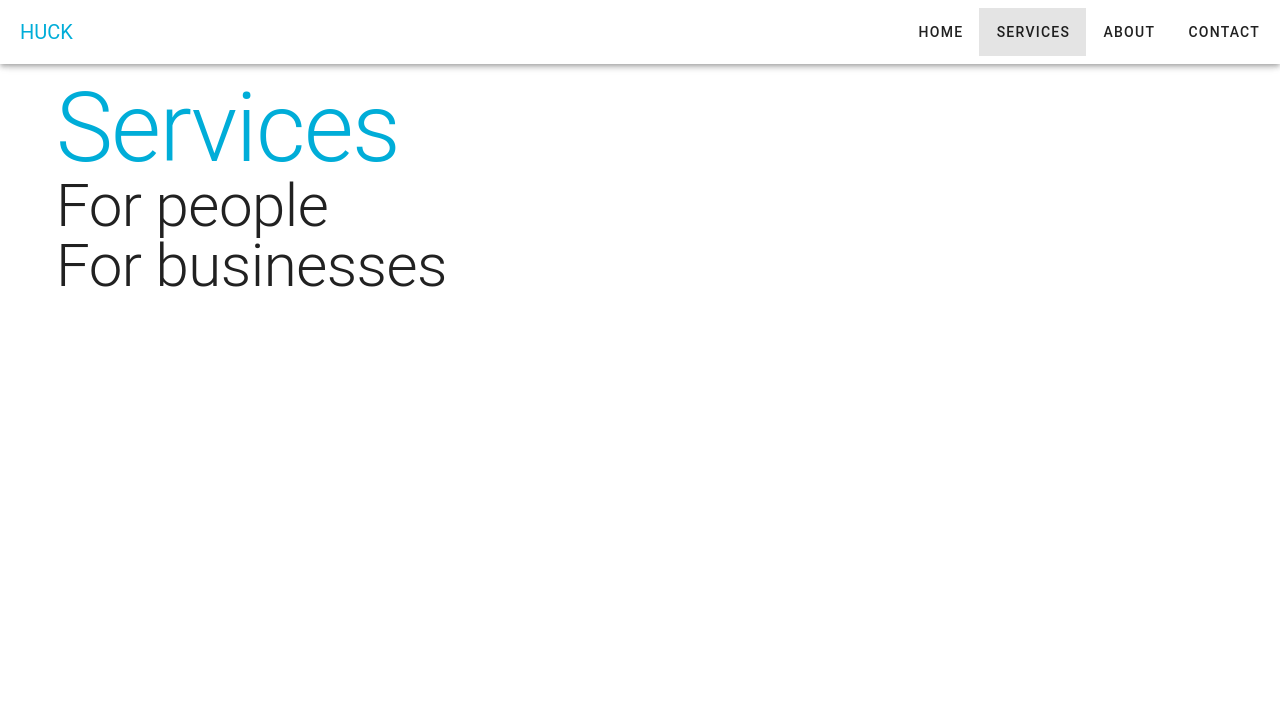
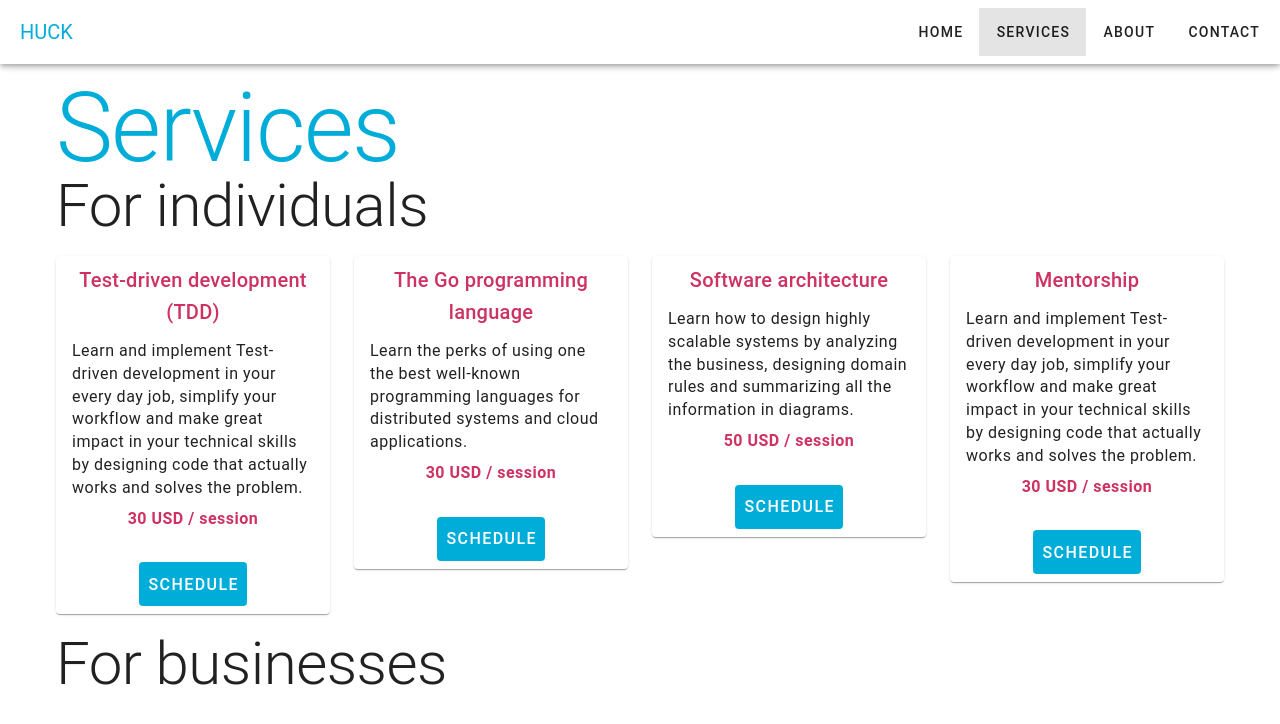
Before and after one commit to marcoshuck/huck.com.ar, a Vue app: page /services in a window 1280 px wide. Shown: the top 724 px of the page. Built offline with nearby package versions, Linux system fonts and the light colour scheme.

Commit message:
Add CourseCard

```diff
--- /dev/null
+++ b/src/components/CourseCard.vue
@@ -0,0 +1,29 @@
+<script setup lang="ts">
+  interface Props {
+    title: string;
+    description: string;
+    price: number;
+    currency: string;
+  }
+
+  defineProps<Props>()
+</script>
+
+<template>
+  <v-card>
+    <v-card-title class="text-wrap text-center text-secondary">
+      {{title}}
+    </v-card-title>
+    <v-card-text class="text-body-1">
+      <p class="my-1">{{description}}</p>
+      <p class="my-2 text-center text-secondary font-weight-bold">{{price}} {{currency.toUpperCase()}} / session</p>
+    </v-card-text>
+    <v-card-actions class="align-center justify-center">
+      <v-btn color="primary" size="large" variant="flat" rounded="xs">Schedule</v-btn>
+    </v-card-actions>
+  </v-card>
+</template>
+
+<style scoped>
+
+</style>
--- a/src/views/Services.vue
+++ b/src/views/Services.vue
@@ -1,11 +1,46 @@
 <script setup lang="ts">
 
+import CourseCard from "@/components/CourseCard.vue";
 </script>
 
 <template>
   <v-container>
     <h1 class="text-h1 text-primary">Services</h1>
-    <h2 class="text-h2">For people</h2>
+    <h2 class="text-h2">For individuals</h2>
+    <v-row class="my-2">
+      <v-col cols="3">
+        <CourseCard
+          title="Test-driven development (TDD)"
+          :price="30"
+          description="Learn and implement Test-driven development in your every day job, simplify your workflow and make great impact in your technical skills by designing code that actually works and solves the problem."
+          currency="usd"
+        ></CourseCard>
+      </v-col>
+      <v-col cols="3">
+        <CourseCard
+          title="The Go programming language"
+          :price="30"
+          description="Learn the perks of using one the best well-known programming languages for distributed systems and cloud applications."
+          currency="usd"
+        ></CourseCard>
+      </v-col>
+      <v-col cols="3">
+        <CourseCard
+          title="Software architecture"
+          :price="50"
+          description="Learn how to design highly scalable systems by analyzing the business, designing domain rules and summarizing all the information in diagrams."
+          currency="usd"
+        ></CourseCard>
+      </v-col>
+      <v-col cols="3">
+        <CourseCard
+          title="Mentorship"
+          :price="30"
+          description="Learn and implement Test-driven development in your every day job, simplify your workflow and make great impact in your technical skills by designing code that actually works and solves the problem."
+          currency="usd"
+        ></CourseCard>
+      </v-col>
+    </v-row>
     <h2 class="text-h2">For businesses</h2>
   </v-container>
 </template>
```
